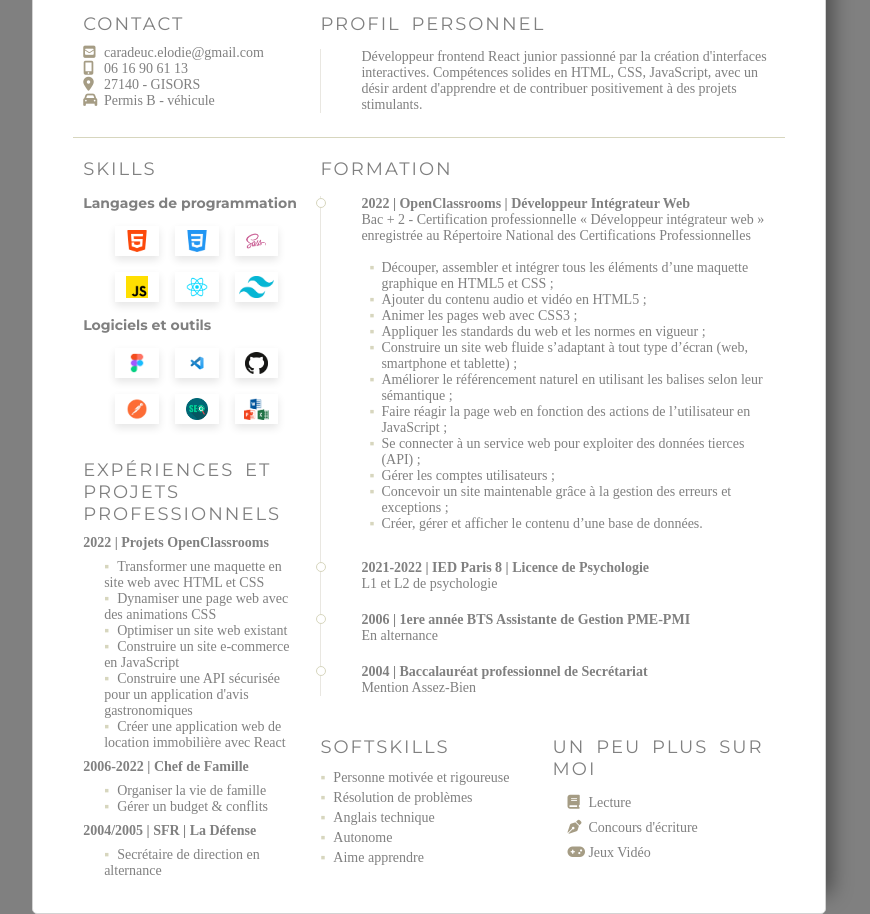
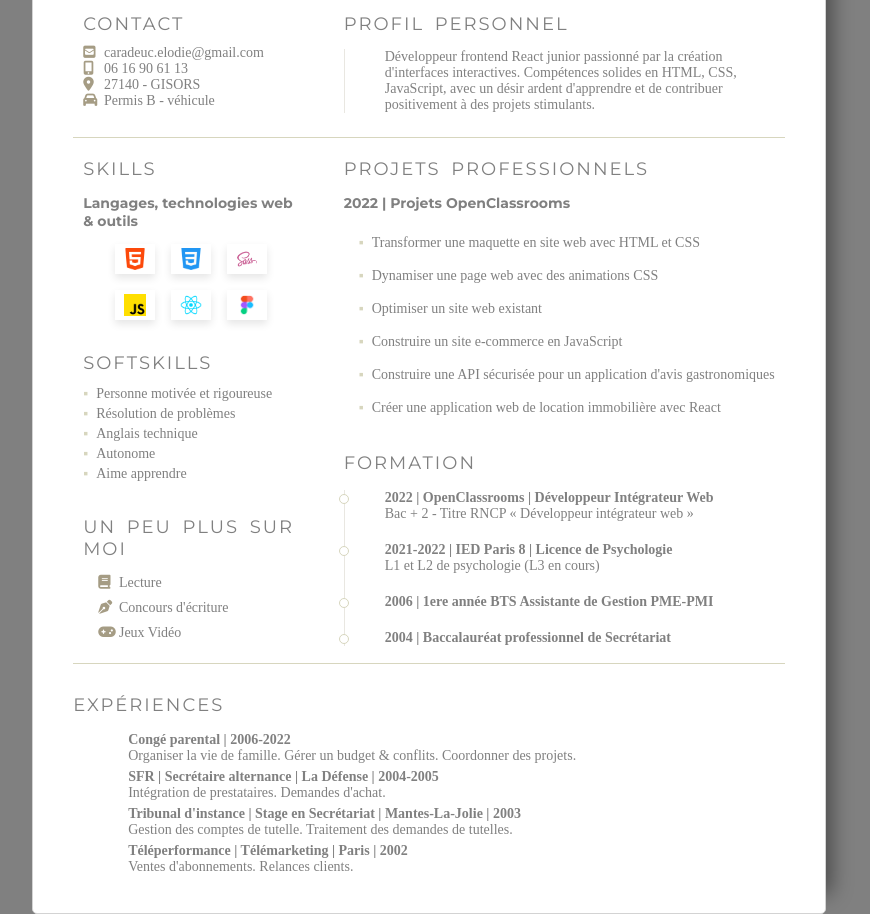
Before and after one commit to ElodieCara/cv-ecara, a plain HTML site: page index.html in a window 1280 px wide. Shown: the part 209-1123 px from the top of the page, without its empty margins (211-1081 px from the left). Drawn offline with Linux system fonts and the light colour scheme.

Commit message:
Maj CV refonte

```diff
--- /dev/null
+++ b/index copy.html
@@ -0,0 +1,215 @@
+<!DOCTYPE html>
+<html lang="fr">
+
+<head>
+    <meta charset="UTF-8">
+    <meta http-equiv="X-UA-Compatible" content="IE=edge">
+    <meta name="viewport" content="width=device-width, initial-scale=1.0">
+    <title>CV - Elodie CARADEUC</title>
+    <script src="https://kit.fontawesome.com/6bc5c172d1.js" crossorigin="anonymous"></script>
+    <link rel="stylesheet" href="styles/styles.css">
+    <link rel="preconnect" href="https://fonts.googleapis.com">
+    <link rel="preconnect" href="https://fonts.gstatic.com" crossorigin>
+    <link href="https://fonts.googleapis.com/css2?family=Montserrat:wght@200;300;400;500;600;700;800&display=swap"
+        rel="stylesheet">
+</head>
+
+<body>
+    <div class="home-cv">
+        <!-- ==== HEADER ==== -->
+        <header>
+            <h1 class="header-title">CARADEUC Elodie</h1>
+            <h2 class="header-poste">
+                <strong>
+                    Développeur Frontend React
+                </strong>
+
+            </h2>
+
+            <hr>
+            <div class="header-link">
+                <li><i class="fa-brands fa-linkedin"></i><a
+                        href="https://www.linkedin.com/in/e-cara/">linkedin.com/in/e-cara</a>
+                </li>
+                <li><i class="fa-brands fa-github"></i> <a
+                        href="https://github.com/ElodieCara">github.com/ElodieCara</a>
+                </li>
+                <li><i class="fa-solid fa-laptop"></i> <a
+                        href="https://elodiecara.github.io/portfolio_ecara/">elodiecara.github.io/portfolio_ecara</a>
+                </li>
+            </div>
+            <hr>
+        </header>
+        <!-- ==== MAIN ==== -->
+        <main>
+            <section>
+                <!-- ==== CONTACT ==== -->
+                <div class="contact">
+                    <h2>Contact</h2>
+                    <ul class="link">
+                        <li><i class="fa-solid fa-square-envelope"></i><a
+                                href="mailto:caradeuc.elodie@email.com">caradeuc.elodie@gmail.com</a>
+                        </li>
+                        <li><i class="fa-solid fa-mobile-screen-button"></i>06 16 90 61 13</li>
+                        <li><i class="fa-solid fa-location-dot"></i>27140 - GISORS</li>
+                        <li><i class="fa-solid fa-car"></i>Permis B - véhicule</li>
+                    </ul>
+                </div>
+                <!-- ==== SUMMARY ==== -->
+                <div class="summary">
+                    <h2>Profil Personnel</h2>
+                    <p>Développeur frontend React junior passionné par la création d'interfaces interactives.
+                        Compétences solides en HTML, CSS,
+                        JavaScript, avec un désir ardent d'apprendre et de contribuer positivement à des projets
+                        stimulants.
+                    </p>
+                </div>
+            </section>
+            <hr>
+            <section>
+                <article>
+                    <!-- ==== SKILLS ==== -->
+                    <div class="skills">
+                        <h2>Skills</h2>
+                        <h3>Langages de programmation</h3>
+                        <div class="container-langages">
+                            <img src="image/html-5.png" alt="HTML5 Logo">
+                            <img src="image/css-3.png" alt="Css3 Logo">
+                            <img src="image/sass.png" alt="Sass Logo">
+                            <img src="image/js.png" alt="JavaScript Logo">
+                            <img src="image/react1.png" alt="React Logo">
+                            <img src="image/tailwind.png" alt="Tailwind Logo">
+                        </div>
+                        <h3>Logiciels et outils</h3>
+                        <div class="container-outils">
+                            <img src="image/figma.png" alt="logo Figma">
+                            <img src="image/vscode.png" alt="logo vscode">
+                            <img src="image/github.png" alt="logo github">
+                            <img src="image/postman.png" alt="logo postman">
+                            <img src="image/seo.png" alt="logo SEO">
+                            <img src="image/POffice.png" alt="Logo Pack Office">
+                        </div>
+                    </div>
+
+                    <aside>
+                        <!-- ==== EXPERIENCES ==== -->
+                        <div class="work-experience">
+                            <h2 class="experience__title">Expériences et projets Professionnels</h2>
+                            <h3> 2022 | Projets OpenClassrooms</h3>
+                            <ul class="experiences__projets">
+                                <a href="https://elodiecara.github.io/P2-Booki/">
+                                    <li>Transformer une maquette en site web avec HTML et CSS</li>
+                                </a>
+                                <a href="https://elodiecara.github.io/P3-OhMyFood/">
+                                    <li>Dynamiser une page web avec des animations CSS</li>
+                                </a>
+                                <a href="doc/Rapport_Optimisation.pdf" target="_blank">
+                                    <li>Optimiser un site web existant</li>
+                                </a>
+                                <a href="https://github.com/ElodieCara/P5-Kanap/tree/master/front/js">
+                                    <li>Construire un site e-commerce en JavaScript</li>
+                                </a>
+                                <a href="https://github.com/ElodieCara/P6-PIIQUANTE">
+                                    <li>Construire une API sécurisée pour un application d'avis gastronomiques</li>
+                                </a>
+                                <a href="https://elodiecara.github.io/P7-KASA/">
+                                    <li>Créer une application web de location immobilière avec React</li>
+                                </a>
+                            </ul>
+                            <h3>2006-2022 | Chef de Famille</h3>
+                            <ul class="experiences__projets">
+                                <li>Organiser la vie de famille</li>
+                                <li>Gérer un budget & conflits</li>
+                            </ul>
+                            </h3>
+                            <h3>2004/2005 | SFR | La Défense</h3>
+                            <ul class="experiences__projets">
+                                <li>Secrétaire de direction en alternance</li>
+                            </ul>
+                        </div>
+                </article>
+                <!-- ==== EDUCATION ==== -->
+                <div class="education">
+                    <h2 class="education-title">Formation</h2>
+                    <ol class="education-list">
+                        <li class="education-diplome">
+                            <h4>2022 | OpenClassrooms | Développeur Intégrateur Web</h4>
+                            <span>Bac + 2 - Certification
+                                professionnelle « Développeur intégrateur web »
+                                enregistrée au Répertoire National des Certifications Professionnelles</span>
+                            <br>
+                            <br>
+                            <ul class="education-description">
+                                <li>Découper, assembler et intégrer tous les éléments d’une maquette graphique
+                                    en
+                                    HTML5
+                                    et
+                                    CSS ;
+                                </li>
+                                <li>Ajouter du contenu audio et vidéo en HTML5 ;</li>
+                                <li>Animer les pages web avec CSS3 ;</li>
+                                <li>Appliquer les standards du web et les normes en vigueur ;</li>
+                                <li>Construire un site web fluide s’adaptant à tout type d’écran (web,
+                                    smartphone et
+                                    tablette) ;
+                                </li>
+                                <li>Améliorer le référencement naturel en utilisant les balises selon leur
+                                    sémantique ;
+                                </li>
+                                <li>Faire réagir la page web en fonction des actions de l’utilisateur en
+                                    JavaScript
+                                    ;
+                                </li>
+                                <li>Se connecter à un service web pour exploiter des données tierces (API) ;
+                                </li>
+                                <li>Gérer les comptes utilisateurs ;</li>
+                                <li>Concevoir un site maintenable grâce à la gestion des erreurs et exceptions ;
+                                </li>
+                                <li>Créer, gérer et afficher le contenu d’une base de données.</li>
+                            </ul>
+                        </li>
+                        <li class="education-diplome">
+                            <h4>2021-2022 | IED Paris 8 | Licence de Psychologie</h4>
+                            <span> L1 et L2 de psychologie</span>
+                        </li>
+                        <li class="education-diplome">
+                            <h4>2006 | 1ere année BTS Assistante de Gestion PME-PMI </h4>
+                            <span>En alternance</span>
+                        </li>
+                        <li class="education-diplome">
+                            <h4>2004 | Baccalauréat professionnel de Secrétariat</h4>
+                            <span>Mention Assez-Bien</span>
+                        </li>
+                    </ol>
+                </div>
+                <!-- ==== SOFTSKILLS ==== -->
+                <div class="softskills">
+                    <h2>softskills</h2>
+                    <ul>
+                        <li>Personne motivée et rigoureuse</li>
+                        <li>Résolution de problèmes</li>
+                        <li>Anglais technique</li>
+                        <li>Autonome</li>
+                        <li>Aime apprendre</li>
+                    </ul>
+                </div>
+                <!-- ==== HOBBIES ==== -->
+                <div class="hobbies">
+                    <h2 class="interest__title">Un peu plus sur moi</h2>
+                    <ul>
+                        <li><i class="fa-solid fa-book"></i>Lecture
+                        </li>
+                        <li><i class="fa-solid fa-pen-nib"></i>Concours d'écriture
+                        </li>
+                        <li><i class="fa-solid fa-gamepad"></i>Jeux Vidéo
+                        </li>
+                    </ul>
+                </div>
+                </aside>
+            </section>
+        </main>
+    </div>
+
+</body>
+
+</html>
--- a/index.html
+++ b/index.html
@@ -71,16 +71,21 @@
                     <!-- ==== SKILLS ==== -->
                     <div class="skills">
                         <h2>Skills</h2>
-                        <h3>Langages de programmation</h3>
+                        <h3>Langages, technologies web & outils</h3>
                         <div class="container-langages">
                             <img src="image/html-5.png" alt="HTML5 Logo">
                             <img src="image/css-3.png" alt="Css3 Logo">
                             <img src="image/sass.png" alt="Sass Logo">
                             <img src="image/js.png" alt="JavaScript Logo">
                             <img src="image/react1.png" alt="React Logo">
-                            <img src="image/tailwind.png" alt="Tailwind Logo">
+                            <img src="image/figma.png" alt="logo Figma">
+                            <!-- <img src="image/nodejs.png" alt="Nodejs Logo">
+                            <img src="image/vscode.png" alt="logo vscode">
+                            <img src="image/github.png" alt="logo github">
+                            <img src="image/postman.png" alt="logo postman">
+                            <img src="image/seo.png" alt="logo SEO"> -->
                         </div>
-                        <h3>Logiciels et outils</h3>
+                        <!-- <h3>Logiciels et outils</h3>
                         <div class="container-outils">
                             <img src="image/figma.png" alt="logo Figma">
                             <img src="image/vscode.png" alt="logo vscode">
@@ -88,94 +93,7 @@
                             <img src="image/postman.png" alt="logo postman">
                             <img src="image/seo.png" alt="logo SEO">
                             <img src="image/POffice.png" alt="Logo Pack Office">
-                        </div>
-                    </div>
-                    <!-- ==== EXPERIENCES ==== -->
-                    <div class="work-experience">
-                        <h2 class="experience__title">Expériences et projets Professionnels</h2>
-                        <h3> 2022 | Projets OpenClassrooms</h3>
-                        <ul class="experiences__projets">
-                            <a href="https://elodiecara.github.io/P2-Booki/">
-                                <li>Transformer une maquette en site web avec HTML et CSS</li>
-                            </a>
-                            <a href="https://elodiecara.github.io/P3-OhMyFood/">
-                                <li>Dynamiser une page web avec des animations CSS</li>
-                            </a>
-                            <a href="doc/Rapport_Optimisation.pdf" target="_blank">
-                                <li>Optimiser un site web existant</li>
-                            </a>
-                            <a href="https://github.com/ElodieCara/P5-Kanap/tree/master/front/js">
-                                <li>Construire un site e-commerce en JavaScript</li>
-                            </a>
-                            <a href="https://github.com/ElodieCara/P6-PIIQUANTE">
-                                <li>Construire une API sécurisée pour un application d'avis gastronomiques</li>
-                            </a>
-                            <a href="https://elodiecara.github.io/P7-KASA/">
-                                <li>Créer une application web de location immobilière avec React</li>
-                            </a>
-                        </ul>
-                        <h3>2006-2022 | Chef de Famille</h3>
-                        <ul class="experiences__projets">
-                            <li>Organiser la vie de famille</li>
-                            <li>Gérer un budget & conflits</li>
-                        </ul>
-                        </h3>
-                        <h3>2004/2005 | SFR | La Défense</h3>
-                        <ul class="experiences__projets">
-                            <li>Secrétaire de direction en alternance</li>
-                        </ul>
-                    </div>
-                </article>
-                <aside>
-                    <!-- ==== EDUCATION ==== -->
-                    <div class="education">
-                        <h2 class="education-title">Formation</h2>
-                        <ol class="education-list">
-                            <li class="education-diplome">
-                                <h4>2022 | OpenClassrooms | Développeur Intégrateur Web</h4>
-                                <span>Bac + 2 - Certification
-                                    professionnelle « Développeur intégrateur web »
-                                    enregistrée au Répertoire National des Certifications Professionnelles</span>
-                                <br>
-                                <br>
-                                <ul class="education-description">
-                                    <li>Découper, assembler et intégrer tous les éléments d’une maquette graphique en
-                                        HTML5
-                                        et
-                                        CSS ;
-                                    </li>
-                                    <li>Ajouter du contenu audio et vidéo en HTML5 ;</li>
-                                    <li>Animer les pages web avec CSS3 ;</li>
-                                    <li>Appliquer les standards du web et les normes en vigueur ;</li>
-                                    <li>Construire un site web fluide s’adaptant à tout type d’écran (web, smartphone et
-                                        tablette) ;
-                                    </li>
-                                    <li>Améliorer le référencement naturel en utilisant les balises selon leur
-                                        sémantique ;
-                                    </li>
-                                    <li>Faire réagir la page web en fonction des actions de l’utilisateur en JavaScript
-                                        ;
-                                    </li>
-                                    <li>Se connecter à un service web pour exploiter des données tierces (API) ;</li>
-                                    <li>Gérer les comptes utilisateurs ;</li>
-                                    <li>Concevoir un site maintenable grâce à la gestion des erreurs et exceptions ;
-                                    </li>
-                                    <li>Créer, gérer et afficher le contenu d’une base de données.</li>
-                                </ul>
-                            </li>
-                            <li class="education-diplome">
-                                <h4>2021-2022 | IED Paris 8 | Licence de Psychologie</h4>
-                                <span> L1 et L2 de psychologie</span>
-                            </li>
-                            <li class="education-diplome">
-                                <h4>2006 | 1ere année BTS Assistante de Gestion PME-PMI </h4>
-                                <span>En alternance</span>
-                            </li>
-                            <li class="education-diplome">
-                                <h4>2004 | Baccalauréat professionnel de Secrétariat</h4>
-                                <span>Mention Assez-Bien</span>
-                            </li>
-                        </ol>
+                        </div> -->
                     </div>
                     <!-- ==== SOFTSKILLS ==== -->
                     <div class="softskills">
@@ -200,8 +118,83 @@
                             </li>
                         </ul>
                     </div>
+
+                </article>
+                <aside>
+                    <!-- ==== EDUCATION ==== -->
+                    <div class="education">
+                        <h2 class="education-title">Projets Professionnels</h2>
+                        <h3> 2022 | Projets OpenClassrooms</h3>
+                        <ul class="experiences__projets">
+                            <a href="https://elodiecara.github.io/P2-Booki/">
+                                <li>Transformer une maquette en site web avec HTML et CSS</li>
+                            </a>
+                            <a href="https://elodiecara.github.io/P3-OhMyFood/">
+                                <li>Dynamiser une page web avec des animations CSS</li>
+                            </a>
+                            <a href="doc/Rapport_Optimisation.pdf" target="_blank">
+                                <li>Optimiser un site web existant</li>
+                            </a>
+                            <a href="https://github.com/ElodieCara/P5-Kanap/tree/master/front/js">
+                                <li>Construire un site e-commerce en JavaScript</li>
+                            </a>
+                            <a href="https://github.com/ElodieCara/P6-PIIQUANTE">
+                                <li>Construire une API sécurisée pour un application d'avis gastronomiques</li>
+                            </a>
+                            <a href="https://elodiecara.github.io/P7-KASA/">
+                                <li>Créer une application web de location immobilière avec React</li>
+                            </a>
+                        </ul>
+
+                    </div>
+                    <div class="work-formation">
+                        <h2 class="experience__title">Formation</h2>
+                        <ol class="education-list">
+                            <li class="education-diplome">
+                                <h4>2022 | OpenClassrooms | Développeur Intégrateur Web</h4>
+                                <span>Bac + 2 - Titre RNCP « Développeur intégrateur web »
+                                </span>
+                                <br>
+                            </li>
+                            <li class="education-diplome">
+                                <h4>2021-2022 | IED Paris 8 | Licence de Psychologie</h4>
+                                <span> L1 et L2 de psychologie (L3 en cours)</span>
+                            </li>
+                            <li class="education-diplome">
+                                <h4>2006 | 1ere année BTS Assistante de Gestion PME-PMI </h4>
+                            </li>
+                            <li class="education-diplome">
+                                <h4>2004 | Baccalauréat professionnel de Secrétariat</h4>
+                            </li>
+                        </ol>
+
+                    </div>
                 </aside>
             </section>
+            <!-- ==== EXPERIENCES ==== -->
+            <hr>
+            <footer class="work-experience">
+                <h2 class="experience__title">Expériences</h2>
+                <ol class="experience-list">
+                    <ul class="experiences">
+                        <li>
+                            <h3>Congé parental | 2006-2022</h3>
+                            <p>Organiser la vie de famille. Gérer un budget & conflits. Coordonner des projets.</p>
+                        </li>
+                        <li>
+                            <h3>SFR | Secrétaire alternance | La Défense | 2004-2005 </h3>
+                            <p>Intégration de prestataires. Demandes d'achat.</p>
+                        </li>
+                        <li>
+                            <h3>Tribunal d'instance | Stage en Secrétariat | Mantes-La-Jolie | 2003 </h3>
+                            <p>Gestion des comptes de tutelle. Traitement des demandes de tutelles.</p>
+                        </li>
+                        <li>
+                            <h3>Téléperformance | Télémarketing | Paris | 2002 </h3>
+                            <p>Ventes d'abonnements. Relances clients.</p>
+                        </li>
+                    </ul>
+            </footer>
         </main>
     </div>
 
--- a/styles/styles.css
+++ b/styles/styles.css
@@ -69,6 +69,7 @@ a {
   font-size: 14px !important;
   font-family: "Times New Roman", Times, serif;
   color: grey;
+  list-style: none;
 }
 
 ul {
@@ -97,7 +98,7 @@ img {
 section {
   display: grid;
   grid-template-columns: 1fr 2fr;
-  gap: 10px;
+  gap: 45px;
   margin: 10px;
 }
 
@@ -105,12 +106,13 @@ article {
   display: flex;
   flex-direction: column;
   justify-content: space-between;
+  gap: 22px;
 }
 
 aside {
   display: grid;
   grid-template-rows: auto 1fr;
-  grid-template-columns: 1fr 1fr;
+  /* grid-template-columns: 1fr 1fr; */
   gap: 10px;
   height: 300px;
 }
@@ -207,6 +209,12 @@ main {
   position: relative;
 }
 
+.education-list {
+  border-left: 1px solid #e9e7e1;
+  position: relative;
+  padding-left: 40px;
+}
+
 .education-list li {
   list-style-type: none;
   position: relative;
@@ -225,8 +233,8 @@ main {
   border-radius: 50%;
   border: 1px solid #d7d6be;
   position: absolute;
-  right: 449px;
-  top: 2px;
+  right: 426px;
+  top: 4px;
 }
 
 .education-description li {
@@ -249,7 +257,8 @@ main {
 /* ==== experiences ==== */
 
 .work-experience {
-  margin: 25px 20px 0 0;
+  margin: 30px 20px 0 0;
+  padding: 0;
 }
 
 .work-experience li {
@@ -267,12 +276,12 @@ main {
   font-family: "Times New Roman", sans-serif;
 }
 
-.work-experience {
-  padding: 0;
+.experiences__projets {
+  line-height: 33px;
 }
 
-.experiences__projets li {
-  margin-left: 6px;
+.experiences__projets p {
+  margin: 0px;
 }
 
 .experiences__projets li::before {
@@ -283,6 +292,14 @@ main {
 
 .experiences__projets li:hover {
   color: #1a1614;
+}
+
+.experiences h3 {
+  margin: 5px 0 0 0;
+}
+
+.experiences p {
+  margin: 0;
 }
 
 /* ==== hobbies ==== */
```
Also changed, not shown: image/nodejs.png (added).
